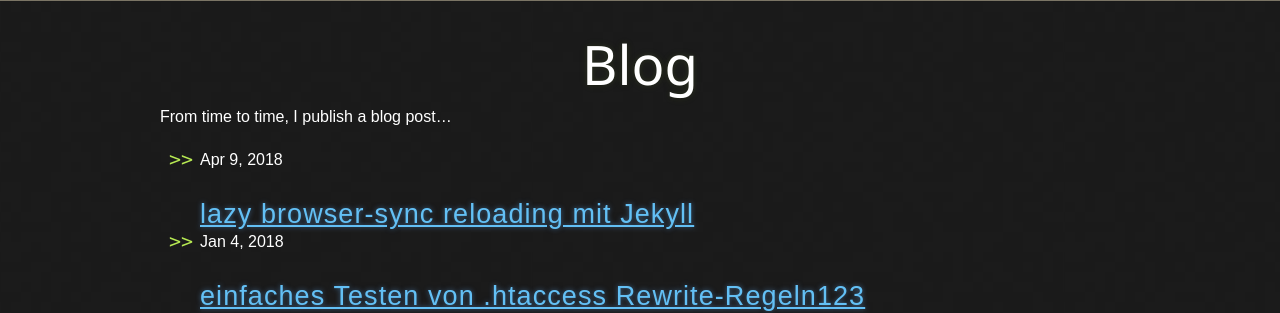
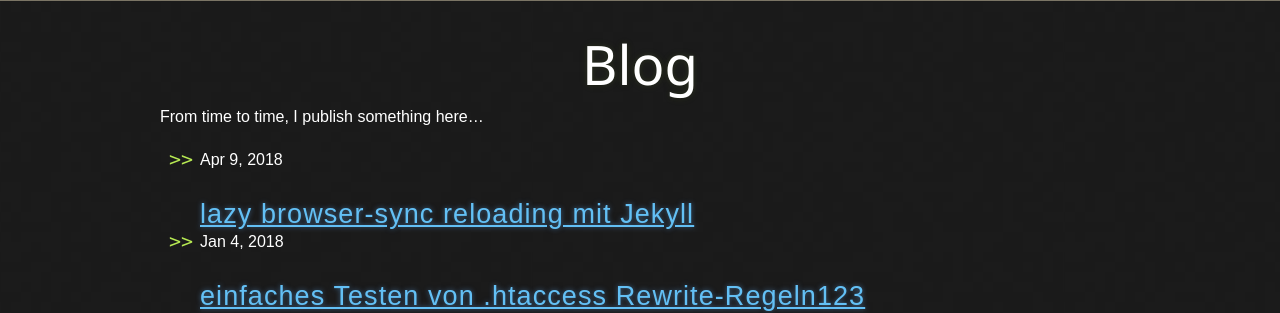
Before and after one commit to nocke/jekyll.nocke.de, a Jekyll site: the page built from _pages/blog.md, in a window 1280 px wide. Shown: the part 179-492 px from the top of the page. Built offline with Jekyll 4.4.1, drawn with Linux system fonts in a browser that asks for light colours; some web fonts are replaced.

Commit message:
minor wording change

```diff
--- a/_pages/blog.md
+++ b/_pages/blog.md
@@ -4,6 +4,6 @@ categories: Frank Nocke, Fotografie, Photographie, künstlerischer Fotograf, pri
 permalink: /blog/
 ---
 
-From time to time, I publish a blog post…
+From time to time, I publish something here…
 
 {% include post-list.html %}
```
